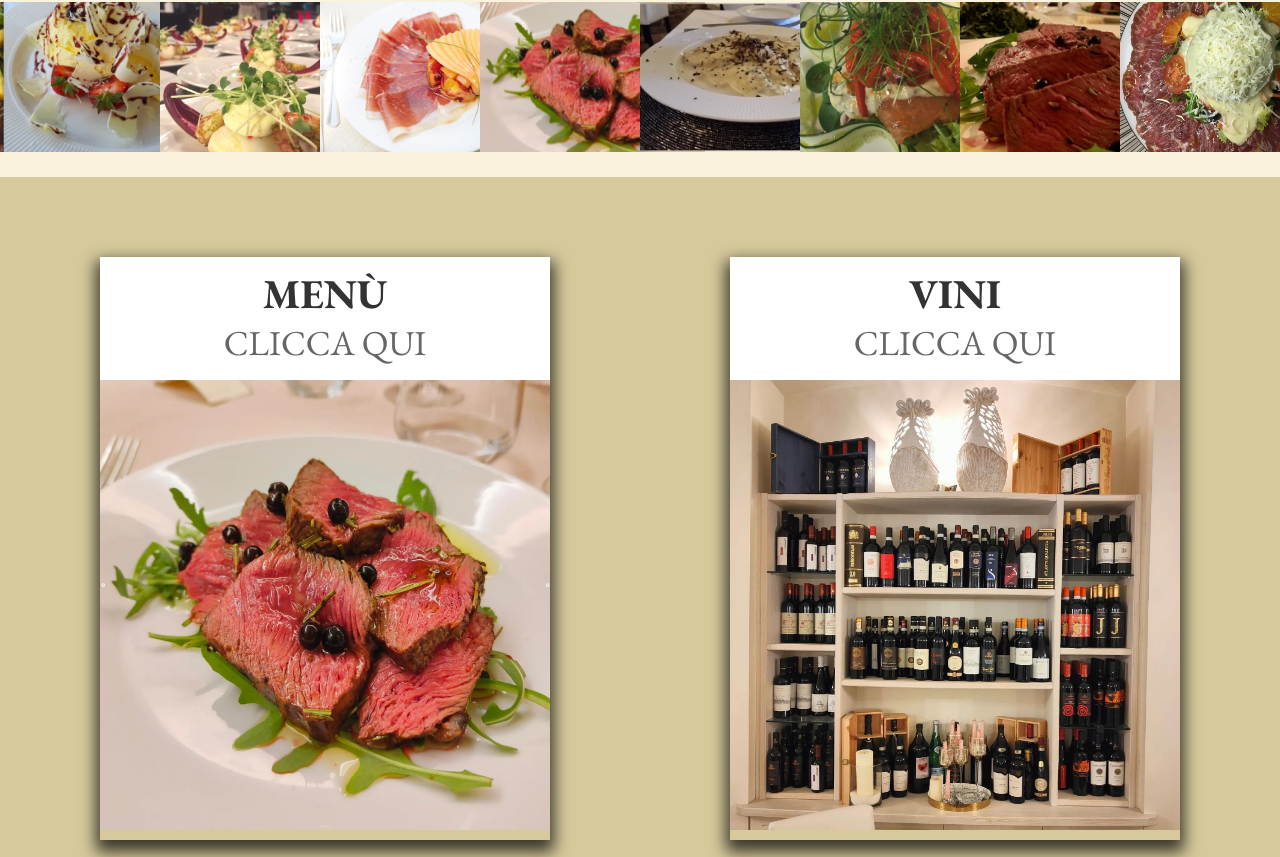
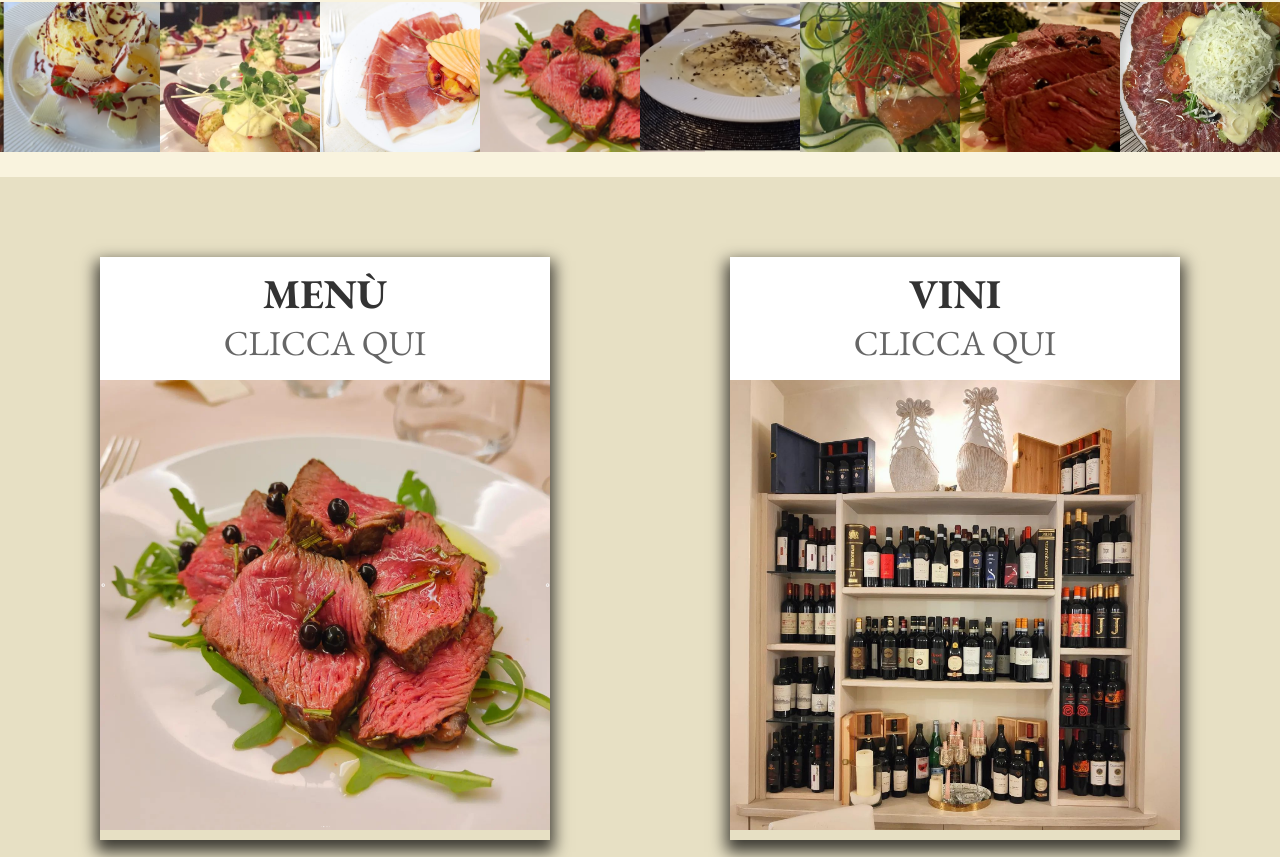
Before and after one commit to CalinCretu/JohnsRestaurant, a Vue app: page / in a window 1280 px wide. Shown: the part 803-1660 px from the top of the page. Built offline with nearby package versions, Linux system fonts and the light colour scheme; a web font is replaced by a local one.

Commit message:
ADD - new section color

```diff
--- a/src/App.vue
+++ b/src/App.vue
@@ -50,7 +50,7 @@ export default {
   --background-color: #F9F3DE;
   --title-color: #333333;
   --content-color: #666666;
-  --dark-bg-color: #d6ca9c;
+  --dark-bg-color: #e7e0c4;
 }
 
 * {
```
